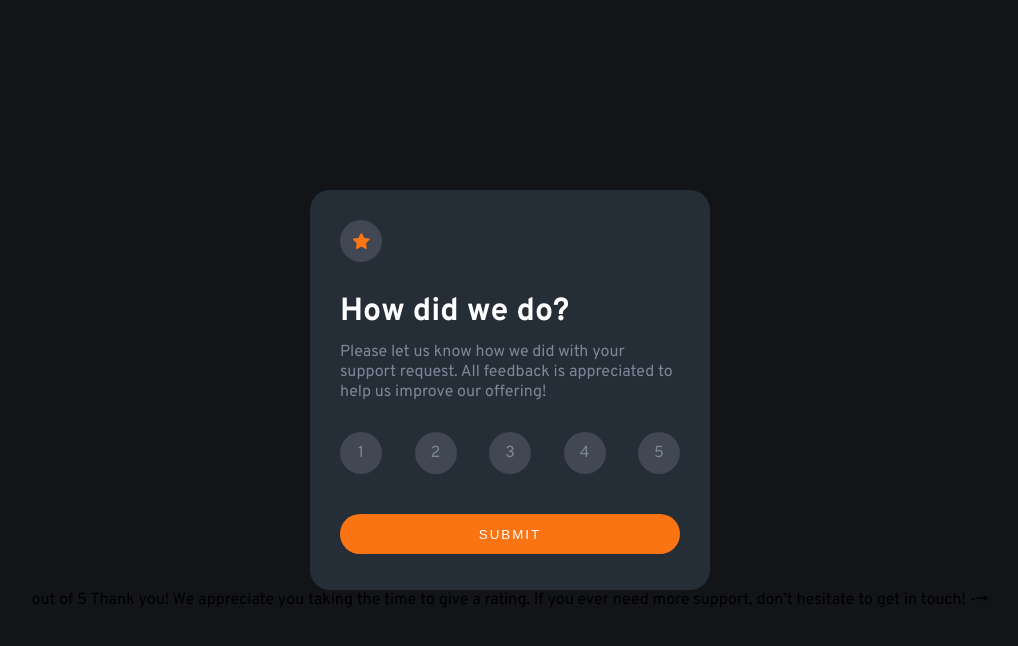
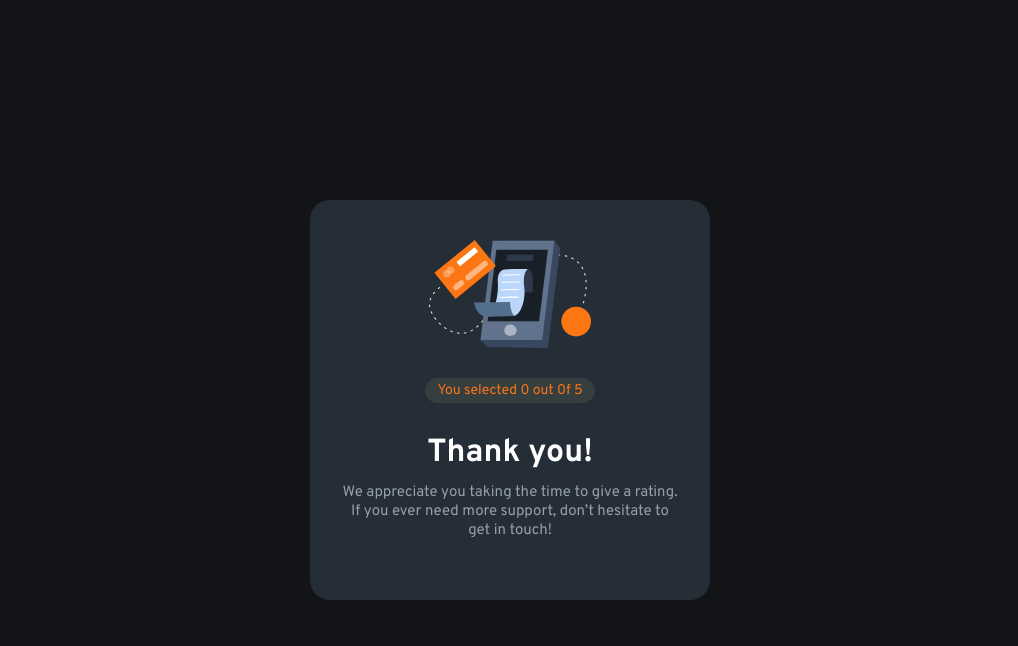
Before and after one commit to basitol/Rating-component, a plain HTML site: page index.html in a window 1280 px wide. Both pictures are taken after a click on the button "SUBMIT". Shown: the whole page, without its empty margins (130-1148 px from the left). Drawn offline with Linux system fonts and the light colour scheme.

Commit message:
Added the functionality

```diff
--- a/index.html
+++ b/index.html
@@ -1,46 +1,53 @@
 <!DOCTYPE html>
 <html lang="en">
   <head>
-    <meta charset="UTF-8">
-    <meta http-equiv="X-UA-Compatible" content="IE=edge">
-    <meta name="viewport" content="width=device-width, initial-scale=1.0">
+    <meta charset="UTF-8" />
+    <meta http-equiv="X-UA-Compatible" content="IE=edge" />
+    <meta name="viewport" content="width=device-width, initial-scale=1.0" />
 
-    <link rel="stylesheet" href="./style.css">
+    <link rel="stylesheet" href="./style.css" />
     <title>Document</title>
   </head>
   <body>
     <div class="container">
       <div class="star flex flex-ai-c flex-jc-c">
-        <img src="./images/icon-star.svg" alt="">
+        <img src="./images/icon-star.svg" alt="" />
       </div>
       <div class="head">
-        <h1>
-            How did we do?
-        </h1>
+        <h1>How did we do?</h1>
         <p>
-            Please let us know how we did with your support request. All feedback is appreciated
-            to help us improve our offering!
+          Please let us know how we did with your support request. All feedback
+          is appreciated to help us improve our offering!
         </p>
       </div>
       <div class="ratings flex flex-jc-sb">
-        <div class="rating">1</div>
-        <div class="rating">2</div>
-        <div class="rating">3</div>
-        <div class="rating">4</div>
-        <div class="rating">5</div>
+        <div class="rating" value="1">1</div>
+        <div class="rating" value="2">2</div>
+        <div class="rating" value="3">3</div>
+        <div class="rating" value="4">4</div>
+        <div class="rating" value="5">5</div>
       </div>
       <div class="btn">
-        <button>SUBMIT</button>
+        <button class="sub">SUBMIT</button>
       </div>
     </div>
 
-  <!-- You selected <!-- Add rating here --> out of 5
+    <div class="submit-con hidden">
+      <div class="illustration flex flex-jc-c">
+        <img src="./images/illustration-thank-you.svg" alt="" />
+      </div>
+      <div class="sel">
+        You selected <span class="score">0</span> out 0f 5
+      </div>
+      <div class="texts">
+          <h1>Thank you!</h1>
+          <P>We appreciate you taking the time to give a rating. If you ever need more
+          support, don’t hesitate to get in touch!</P>
+      </div>
 
-  Thank you!
-
-  We appreciate you taking the time to give a rating. If you ever need more support,
-  don’t hesitate to get in touch! -->
+    </div>
 
     <!-- Thank you state end -->
+    <script src="./script.js"></script>
   </body>
 </html>
--- /dev/null
+++ b/script.js
@@ -0,0 +1,28 @@
+// const rating = document.getElementsByClassName("rating");
+const review = document.querySelector(".sub");
+const rating = document.querySelectorAll(".rating");
+const container = document.querySelector(".container");
+const subCon = document.querySelector(".submit-con");
+const score = document.querySelector(".score");
+
+const handleClick = (e) => {
+  rating.forEach((btn) => {
+    btn.classList.remove("active");
+  });
+  e.target.classList.add("active");
+  score.innerText = e.target.innerText;
+  //   console.log(ratingVal);
+};
+
+rating.forEach((item) => {
+  item.addEventListener("click", handleClick);
+});
+
+// console.log(ratingVal);
+
+const onSubmit = () => {
+  container.classList.add("hidden");
+  subCon.classList.remove("hidden");
+};
+
+review.addEventListener("click", onSubmit);
--- a/style.scss
+++ b/style.scss
@@ -16,6 +16,15 @@ body {
 
   background-color: hsl(216, 12%, 8%);
   font-family: "Overpass", sans-serif;
+}
+
+h1 {
+  color: #fff;
+}
+
+p {
+  font-size: 15px;
+  color: hsl(217, 12%, 63%);
 }
 
 .flex {
@@ -38,13 +47,18 @@ body {
   }
 }
 
-.container {
+.container,
+.submit-con {
   height: 400px;
   width: 400px;
-  padding: 30px;
 
   background-color: hsl(213, 19%, 18%);
   border-radius: 20px;
+}
+
+.container {
+  // display: none;
+  padding: 30px;
 
   .star {
     width: 42px;
@@ -60,13 +74,9 @@ body {
 
   .head {
     margin-top: 30px;
-    h1 {
-      color: #fff;
-    }
 
     p {
       margin-top: 10px;
-      color: hsl(216, 12%, 54%);
     }
   }
 
@@ -88,6 +98,11 @@ body {
 
       &:hover {
         background-color: hsl(25, 97%, 53%);
+        color: #fff;
+      }
+
+      &.active {
+        background-color: hsl(217, 12%, 63%);
         color: #fff;
       }
     }
@@ -119,3 +134,33 @@ body {
     }
   }
 }
+
+.submit-con {
+  padding: 30px;
+
+  .illustration {
+    margin: 10px 0 30px;
+  }
+  .sel {
+    width: fit-content;
+    margin: 0 auto 30px;
+    padding: 4px 12px;
+
+    border-radius: 15px;
+    color: hsl(25, 97%, 53%);
+    background-color: hsl(186, 9%, 23%);
+    font-size: 14px;
+  }
+
+  .texts {
+    text-align: center;
+
+    h1 {
+      margin-bottom: 10px;
+    }
+  }
+}
+
+.hidden {
+  display: none;
+}
```
Also changed, not shown: style.css, 1 other file. Lines whose indentation alone changed are shown as unchanged.
